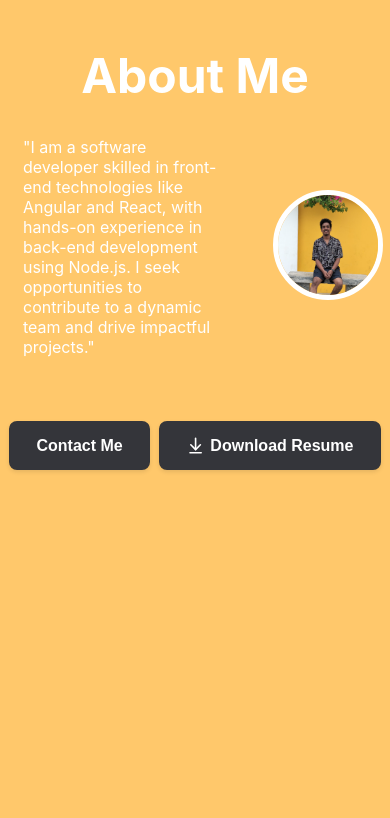
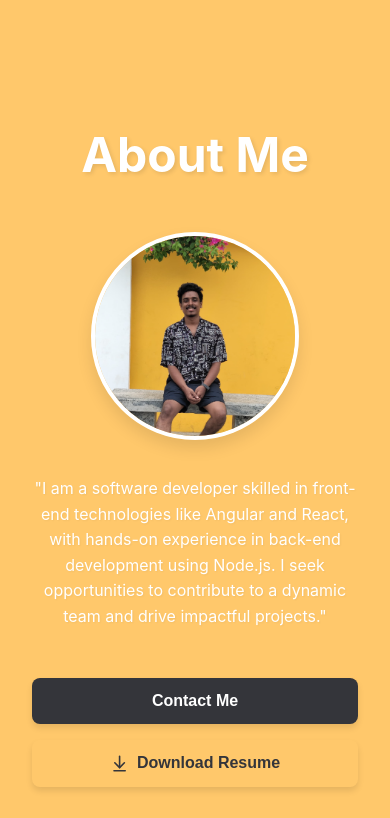
Before and after one commit to sujith-sk98/Portfolio, a React (Create React App) app: page / in a window 390 px wide. Shown: the part 846-1664 px from the top of the page. Built offline with nearby package versions, Linux system fonts and the light colour scheme.

Commit message:
Improved responsiveness for about-me and experience section

```diff
--- a/src/landing-page/about-me/AboutMe.jsx
+++ b/src/landing-page/about-me/AboutMe.jsx
@@ -2,7 +2,7 @@ import { useRef } from 'react';
 import style from './AboutMe.module.scss';
 import { motion, useScroll, useTransform } from 'motion/react';
 import { ArrowDownToLine } from 'lucide-react';
-import { getRandomfloatingVariant } from '../../constants';
+
 const AboutMeComponent = () => {
     const targetRef = useRef(null);
     const { scrollYProgress } = useScroll({
@@ -15,7 +15,7 @@ const AboutMeComponent = () => {
         offset: ["0.5 end", "center center"]
     });
 
-    const yTitle = useTransform(scrollYProgress, [0, 1], [-200, 0]);
+    const yTitle = useTransform(scrollYProgress, [0, 1], [-350, 0]);
     const scale = useTransform(scrollYProgress, [0, 1], [0, 1]);
     const x = useTransform(forDescription, [0, 1], [500, 0]);
     const button1x = useTransform(forDescription, [0, 1], [200, 0]);
@@ -23,28 +23,17 @@ const AboutMeComponent = () => {
 
     return (
         <div className={style.aboutMeScreen} ref={targetRef} id='about-me'>
-            <motion.h2 style={{ y: yTitle }}>About Me</motion.h2>
-            <div className={style.aboutMeSection}>
+            <motion.div className={style.contentWrapper}>
+                <motion.h2
+                    style={{ y: yTitle }}
+                    className={style.title}
+                >
+                    About Me
+                </motion.h2>
 
-                <div className={style.myDescription}>
-                    <motion.p className="animate-on-scroll"
-                        style={{ x, scale, opacity: scale }}
-                        transition={{
-                            duration: 1.5,
-                            ease: "easeOut",
-                            type: "spring",
-                            stiffness: 50,
-                            damping: 10,
-                            delay: 0.8
-                        }}
-                    >"I am a software developer skilled in front-end technologies like Angular and React, with hands-on experience in back-end development using Node.js.
-                    I seek opportunities to contribute to a dynamic team and drive impactful projects."</motion.p>
-                </div>
-                <motion.div
-                    className={style.myImage}
-                >
-                    <motion.img src={`${process.env.PUBLIC_URL}/images/my-image.jpeg`} alt="My Image"
-
+                <div className={style.aboutMeSection}>
+                    <motion.div
+                        className={style.myImage}
                         style={{ scale, opacity: scale }}
                         transition={{
                             duration: 1,
@@ -53,12 +42,49 @@ const AboutMeComponent = () => {
                             stiffness: 50,
                             damping: 10
                         }}
-                    />
-                </motion.div>
-            </div>
-            <motion.div className={style.buttons}>
-                    <motion.button style={{x: button1x, scale}}><a href="#contact-me">Contact Me</a></motion.button>
-                    <motion.button style={{x: button2x, scale}}><ArrowDownToLine size={'1.2rem'} style={{paddingRight: '5px'}}/><a href='/Sujith_Resume.pdf' download="Sujith_resume.pdf">Download Resume</a></motion.button>
+                    >
+                        <img
+                            src={`${process.env.PUBLIC_URL}/images/my-image.jpeg`}
+                            alt="My Image"
+                        />
+                    </motion.div>
+
+                    <div className={style.textContent}>
+                        <motion.p
+                            className={style.description}
+                            style={{ x, scale, opacity: scale }}
+                            transition={{
+                                duration: 1.5,
+                                ease: "easeOut",
+                                type: "spring",
+                                stiffness: 50,
+                                damping: 10,
+                                delay: 0.8
+                            }}
+                        >
+                            "I am a software developer skilled in front-end technologies like Angular and React, with hands-on experience in back-end development using Node.js. I seek opportunities to contribute to a dynamic team and drive impactful projects."
+                        </motion.p>
+
+                        <div className={style.buttons}>
+                            <motion.button
+                                style={{x: button1x, scale}}
+                                className={style.primaryBtn}
+                            >
+                                <a href="#contact-me">Contact Me</a>
+                            </motion.button>
+
+                            <motion.button
+                                style={{x: button2x, scale}}
+                                className={style.secondaryBtn}
+                            >
+                                <ArrowDownToLine size={'1.2rem'} />
+                                <a href='/Sujith_Resume.pdf' download="Sujith_resume.pdf">
+                                    Download Resume
+                                </a>
+                            </motion.button>
+                        </div>
+                    </div>
+                </div>
             </motion.div>
         </div>
     );
--- a/src/landing-page/about-me/AboutMe.module.scss
+++ b/src/landing-page/about-me/AboutMe.module.scss
@@ -1,78 +1,145 @@
 @import "../../styles/variables.scss";
 
-
 .aboutMeScreen {
-    width: 100%;
-    height: 100vh;
+    min-height: 100vh;
     background-color: $secondary-color;
     overflow: hidden;
-    h2 {
-        font-size: 3rem;
-        margin: 0;
-        padding-top: 3rem;
+    display: flex;
+    align-items: center;
+    padding: 2rem 1rem;
+
+    @media (max-width: 768px) {
+        padding: 1rem;
+    }
+}
+
+.contentWrapper {
+    width: 100%;
+    max-width: 1200px;
+    margin: 0 auto;
+    padding: 2rem;
+
+    @media (max-width: 768px) {
+        padding: 1rem;
+    }
+}
+
+.title {
+    font-size: clamp(3rem, 5vw, 4rem);
+    margin-bottom: 3rem;
     text-align: center;
     color: $font-color-1;
+    font-weight: 700;
+    text-shadow: 2px 2px 4px rgba(0, 0, 0, 0.1);
 }
 
-    .aboutMeSection{
+.aboutMeSection {
     display: flex;
-        justify-content: center;
     align-items: center;
-    .myDescription {
-        width: 50%;
-        padding: 1rem;
-        margin-right: 10%;
+    gap: 4rem;
 
-        p {
-            color: $font-color-1;
-            font-size: clamp(1rem, 2vw, 2vw);
+    @media (max-width: 768px) {
+        flex-direction: column;
+        gap: 2rem;
+        text-align: center;
     }
 }
 
 .myImage {
+    flex-shrink: 0;
+
     img {
-            width: clamp(100px, 20vw, 400px);
-            height: clamp(100px, 20vw, 400px);
+        width: clamp(200px, 25vw, 300px);
+        height: clamp(200px, 25vw, 300px);
         border-radius: 50%;
-            border: clamp(2px, 5px, 10px) solid white;
-            cursor: pointer;
+        border: 4px solid white;
+        box-shadow: 0 8px 16px rgba(0, 0, 0, 0.1);
+        transition: transform 0.3s ease;
+        object-fit: cover;
+        &:hover {
+            transform: scale(1.05);
         }
     }
 }
-.buttons{
-    width: 100vw;
+
+.textContent {
+    flex: 1;
     display: flex;
-    justify-content: space-evenly;
-    margin-top: clamp(2rem, 4vw, 4vw);
+    flex-direction: column;
+    gap: 2rem;
+}
 
-    button{
+.description {
+    color: $font-color-1;
+    font-size: clamp(1rem, 1.2vw, 1.25rem);
+    line-height: 1.6;
+    margin: 0;
+    text-shadow: 1px 1px 2px rgba(0, 0, 0, 0.05);
+
+    @media (max-width: 768px) {
+        font-size: 1rem;
+    }
+}
+
+.buttons {
+    display: flex;
+    gap: 1.5rem;
+    margin-top: 1rem;
+
+    @media (max-width: 768px) {
+        flex-direction: column;
+        align-items: stretch;
+        gap: 1rem;
+    }
+
+    button {
         display: flex;
         align-items: center;
-        justify-content: space-between;
-        padding: 12px 24px;
+        justify-content: center;
+        gap: 0.5rem;
+        padding: 0.875rem 1.5rem;
         border-radius: 8px;
-        border: 3px solid $primary-color;
-        font-size: 16px;
+        border: none;
+        font-size: 1rem;
         font-weight: 600;
         cursor: pointer;
-        transition: scale 0.5s ease-in-out;
-        background-color: $primary-color;
-        color: $font-color-1;
-        box-shadow: 0 2px 4px rgba(0, 0, 0, 0.1);
-        a{
-            text-decoration: none;
-            color: inherit;
-        }
+        transition: all 0.3s ease;
+        box-shadow: 0 4px 6px rgba(0, 0, 0, 0.1);
+
         &:hover {
-          background-color: lighten($primary-color, 10%);
-          scale: 1.1;
+            transform: translateY(-2px);
+            box-shadow: 0 6px 8px rgba(0, 0, 0, 0.15);
         }
 
         &:active {
-          background-color: darken($primary-color, 5%);
+            transform: translateY(0);
+        }
+
+        a {
+            text-decoration: none;
+            color: inherit;
+            display: flex;
+            align-items: center;
+            gap: 0.5rem;
+        }
     }
 }
 
+.primaryBtn {
+    background-color: $primary-color;
+    color: $font-color-1;
+
+    &:hover {
+        background-color: lighten($primary-color, 5%);
+    }
 }
 
+.secondaryBtn {
+    background-color: transparent;
+    color: $primary-color;
+    border: 2px solid $primary-color;
+
+    &:hover {
+        background-color: rgba($primary-color, 0.1);
     }
+}
--- a/src/landing-page/skill-card/SkillCardComponent.module.scss
+++ b/src/landing-page/skill-card/SkillCardComponent.module.scss
@@ -16,4 +16,17 @@
             font-size: x-large;
         }
     }
+
+    @media (max-width: 768px){
+        padding: 0.5rem;
+        .skillCardImage{
+            width: 50px;
+            height: 50px;
+        }
+        .SkillCardTitle{
+            span{
+                font-size: 0.8rem;
+            }
+        }
+    }
 }
--- a/src/landing-page/skill-carousal/SkillCarousal.module.scss
+++ b/src/landing-page/skill-carousal/SkillCarousal.module.scss
@@ -22,4 +22,17 @@
             padding: 1rem;
         }
     }
+
+    @media (max-width: 768px){
+        h2{
+            margin-top: -5rem !important;
+            font-size: clamp(1rem, 3rem, 4rem) !important;
+        }
+        .frontEndSkillsDiv {
+            .frontEndSkillSCarousel {
+                gap: 0.5rem;
+                padding: 0.5rem;
+            }
+        }
+    }
 }
```
Also changed, not shown: src/landing-page/experience/ExperienceComponent.jsx (+10 -10 lines), src/landing-page/experience/ExperienceComponent.module.scss (+106 -4 lines). Lines whose indentation alone changed are shown as unchanged.
